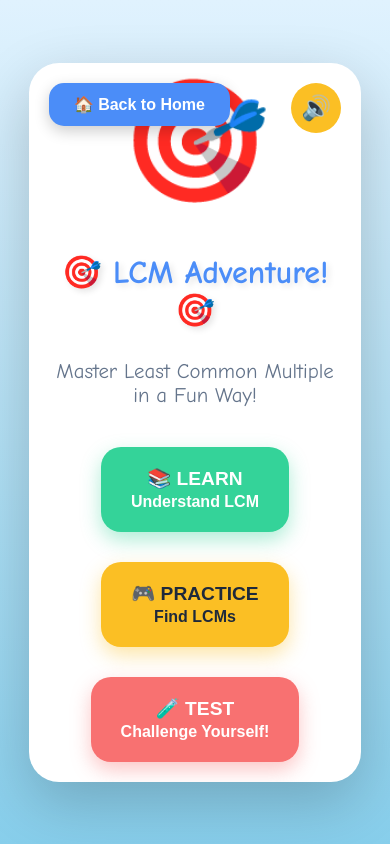
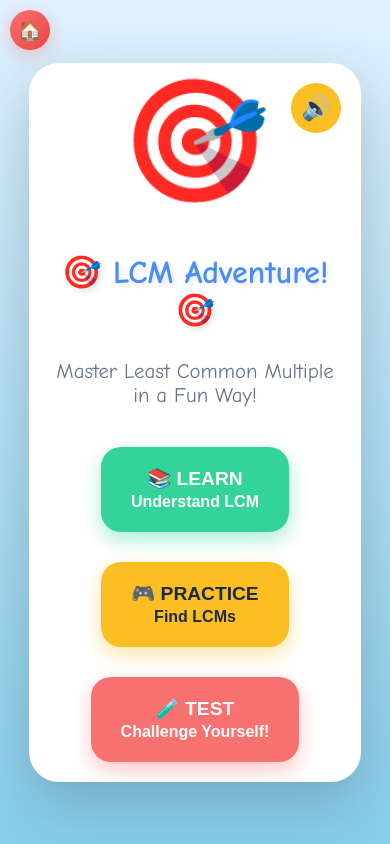
Before and after one commit to Shadab-2604/algebra-adventure, a plain HTML site: page LCM.html in a window 390 px wide. Drawn offline with Linux system fonts and the light colour scheme.

Commit message:
fix the home button

```diff
--- a/LCM.html
+++ b/LCM.html
@@ -545,26 +545,56 @@
         }
 
 
-        .home-btn {
-    position: absolute;
+.home-btn {
+    position: fixed;
     top: 20px;
     left: 20px;
-    background: #4B8DF8;
+    background: linear-gradient(135deg, #F87171, #EF4444);
     color: white;
     border: none;
-    padding: 12px 25px;
-    border-radius: 15px;
+    padding: 10px 20px;
+    border-radius: 50%;
     cursor: pointer;
-    font-size: 1em;
+    font-size: 1.5em;
     font-weight: bold;
-    box-shadow: 0 5px 15px rgba(0,0,0,0.2);
+    box-shadow: 0 5px 20px rgba(248, 113, 113, 0.4);
     transition: all 0.3s ease;
-    z-index: 10;
+    z-index: 1000;
+    display: flex;
+    align-items: center;
+    justify-content: center;
+    width: 50px;
+    height: 50px;
 }
 
 .home-btn:hover {
-    background: #3B7DE8;
-    transform: scale(1.05);
+    background: linear-gradient(135deg, #EF4444, #DC2626);
+    transform: translateY(-2px) scale(1.1);
+    box-shadow: 0 8px 25px rgba(248, 113, 113, 0.6);
+}
+
+.home-btn:active {
+    transform: translateY(0) scale(1);
+}
+
+@media (max-width: 768px) {
+    .home-btn {
+        top: 15px;
+        left: 15px;
+        width: 45px;
+        height: 45px;
+        font-size: 1.3em;
+    }
+}
+
+@media (max-width: 480px) {
+    .home-btn {
+        top: 10px;
+        left: 10px;
+        width: 40px;
+        height: 40px;
+        font-size: 1.2em;
+    }
 }
 
     </style>
@@ -574,7 +604,7 @@
 
     <div class="container">
         <button class="sound-toggle" id="soundToggle" onclick="toggleSound()">🔊</button>
-        <button class="home-btn" onclick="window.location.href='index.html'">🏠 Back to Home</button>
+        <button class="home-btn" onclick="window.location.href='index.html'">🏠</button>
 
 
         <!-- Home Screen -->
```
Also changed, not shown: HCF.html (+41 -11 lines), algebra.html (+41 -11 lines).
